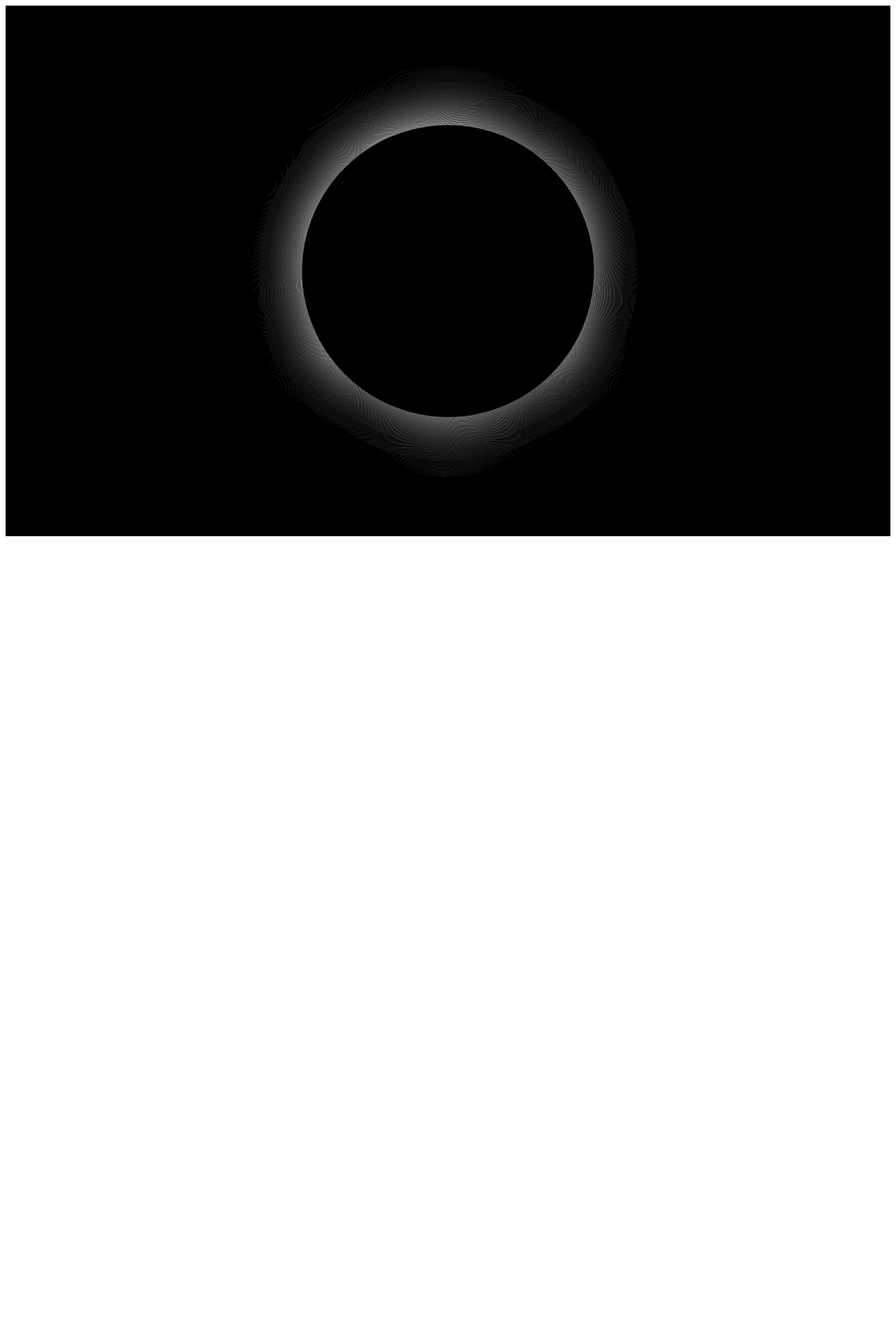
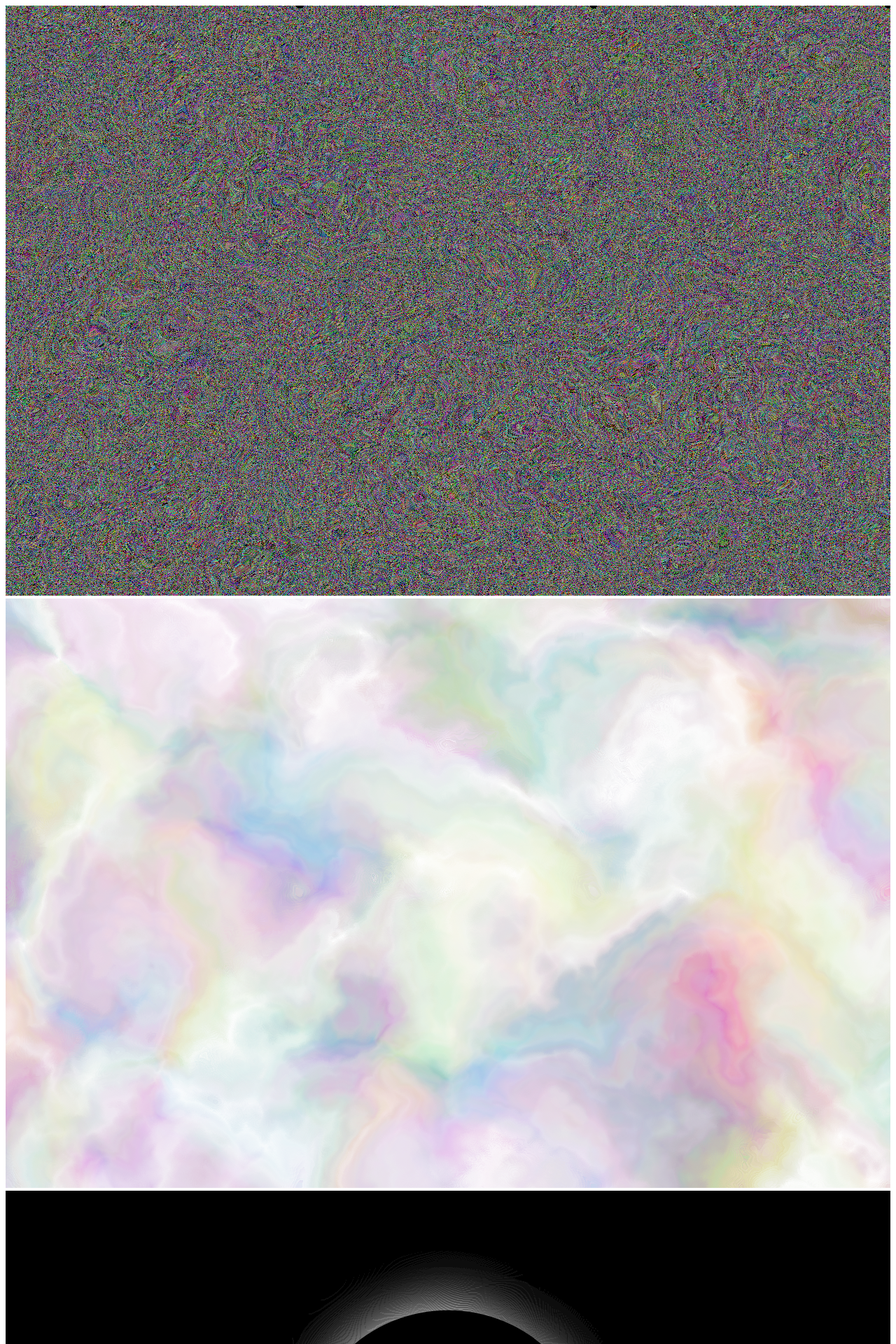
Before and after one commit to Santhosh-KS/ts_experiments, a React (Vite) app in the folder svgFilterExperiments/: page / in a window 1280 px wide. Shown: the top 1920 px of the page at 70% size. Before the commit the page ends 800 px from the top, so only its background shows below. Built offline with nearby package versions, Linux system fonts and the light colour scheme; the HTML template or start-up script is replaced by a standard one.

Commit message:
Oil on water and Diluted water color effect

```diff
--- a/svgFilterExperiments/src/App.tsx
+++ b/svgFilterExperiments/src/App.tsx
@@ -3,17 +3,20 @@ import ChalkEffect from "./ChalkEffect";
 import InkEffect from "./InkEffect";
 import RingNebula from "./RingNebulaEffect";
 import SolarEclipseEffect from "./SolarEclipEffect";
+import OilOnWaterEffect from "./OilOnWaterEffect";
+import DilutedWaterPaintEffect from "./DilutedWaterColorEffect";
 function App() {
   return (
   <>
-      <SolarEclipseEffect/>
+   <OilOnWaterEffect/>
+   <DilutedWaterPaintEffect/>
+   <SolarEclipseEffect/>
+   <RingNebula/>
+   <InkEffect/>
+   <ChalkEffect/>
+   <StarEffect/>
   </>
   )
 }
 
-      /*
-      <RingNebula/>
-      <InkEffect/>
-   <ChalkEffect/>
-   <StarEffect/> */
 export default App
--- a/svgFilterExperiments/src/ChalkEffect.tsx
+++ b/svgFilterExperiments/src/ChalkEffect.tsx
@@ -5,7 +5,7 @@ export default function ChalkEffect() {
   <svg width="100%" height="100%" viewBox="0 0 500 200" >
    <ChalkFilter/>
     <rect width="100%" height="100%" fill="black" />
-    <text x="0" y="150" fontFamily='Vollkorn' fontSize={"120"}  filter="url(#chalkFilter)" fill="#f210aa"> Sweta!</text>
+    <text x="0" y="150" fontFamily='Vollkorn' fontSize={"120"}  filter="url(#chalkFilter)" fill="#f210aa"> Chalk!</text>
   </svg>
   );
 }
--- /dev/null
+++ b/svgFilterExperiments/src/DilutedWaterColorEffect.tsx
@@ -0,0 +1,16 @@
+export default function DilutedWaterPaintEffect() {
+  return (
+  <svg width="100%" height="100%" viewBox="0 0 300 200">
+      <filter id="dilutedWaterPaint">
+        <feTurbulence baseFrequency="0.1 0.2" seed="12" />
+        <feTurbulence baseFrequency="0.01" seed="12" numOctaves="5"/>
+        <feDisplacementMap
+          yChannelSelector="R"
+          xChannelSelector="B"
+          scale="70" />
+      </filter>
+      <rect x="-10%" y="-10%" width="120%" height="120%"
+      filter="url(#dilutedWaterPaint)"/>
+  </svg>
+  )
+}
--- /dev/null
+++ b/svgFilterExperiments/src/OilOnWaterEffect.tsx
@@ -0,0 +1,17 @@
+export default function OilOnWaterEffect() {
+  return (
+  <svg width="100%" height="100%" viewBox="0 0 300 200">
+      <filter id="oilOnWater">
+        <feTurbulence baseFrequency="1 2" result="n" seed="12"/>
+        <feTurbulence baseFrequency="0.01" seed="12" numOctaves="5"/>
+        <feDisplacementMap in="n" yChannelSelector="G" scale="90" />
+        <feColorMatrix values=" 1 0 0 0 0
+                                0 1 0 0 0
+                                0 0 1 0 0
+                                0 0 0 0 1"/>
+      </filter>
+      <rect x="-10%" y="-10%" width="120%" height="120%"
+      filter="url(#oilOnWater)"/>
+  </svg>
+  )
+}
```
